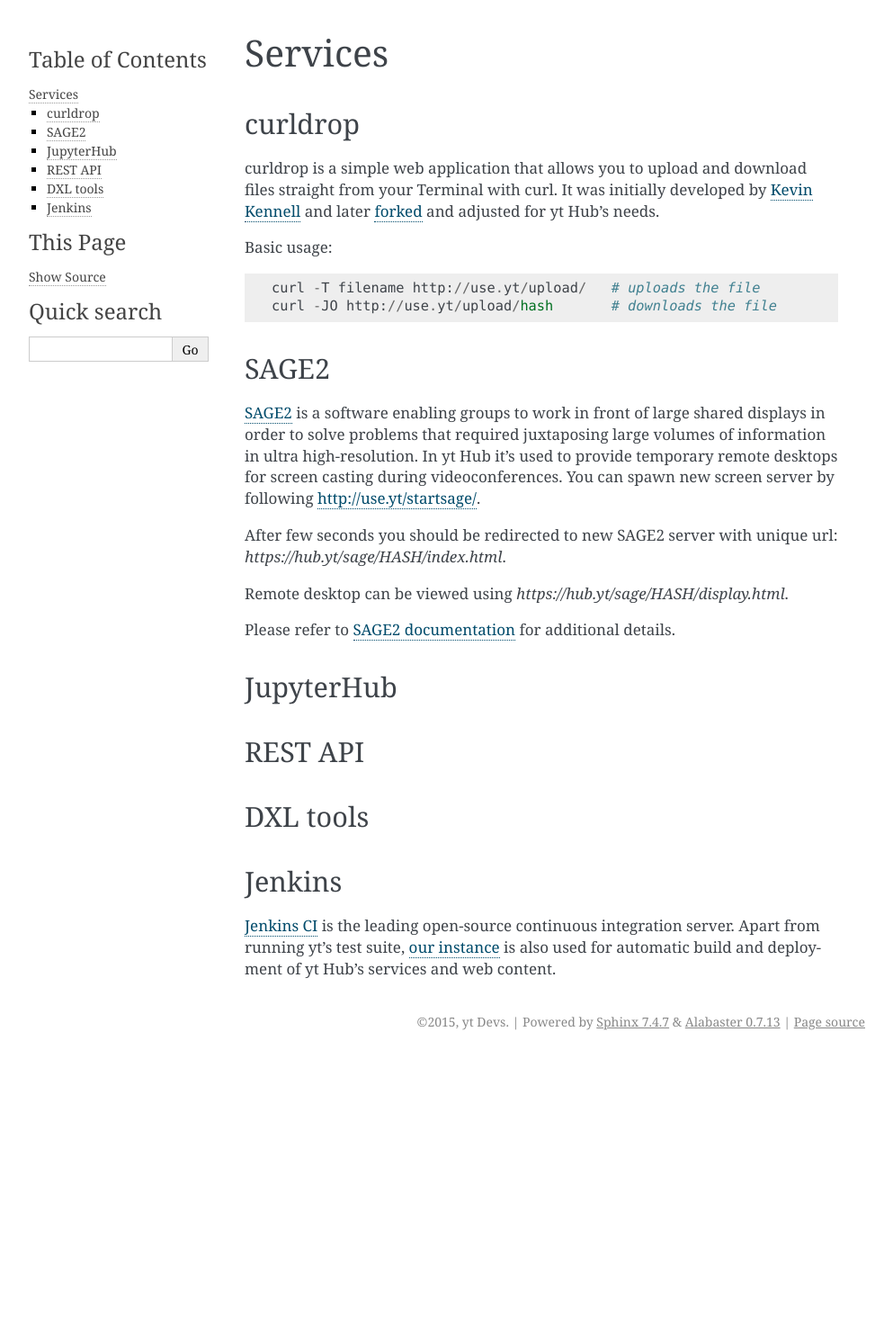
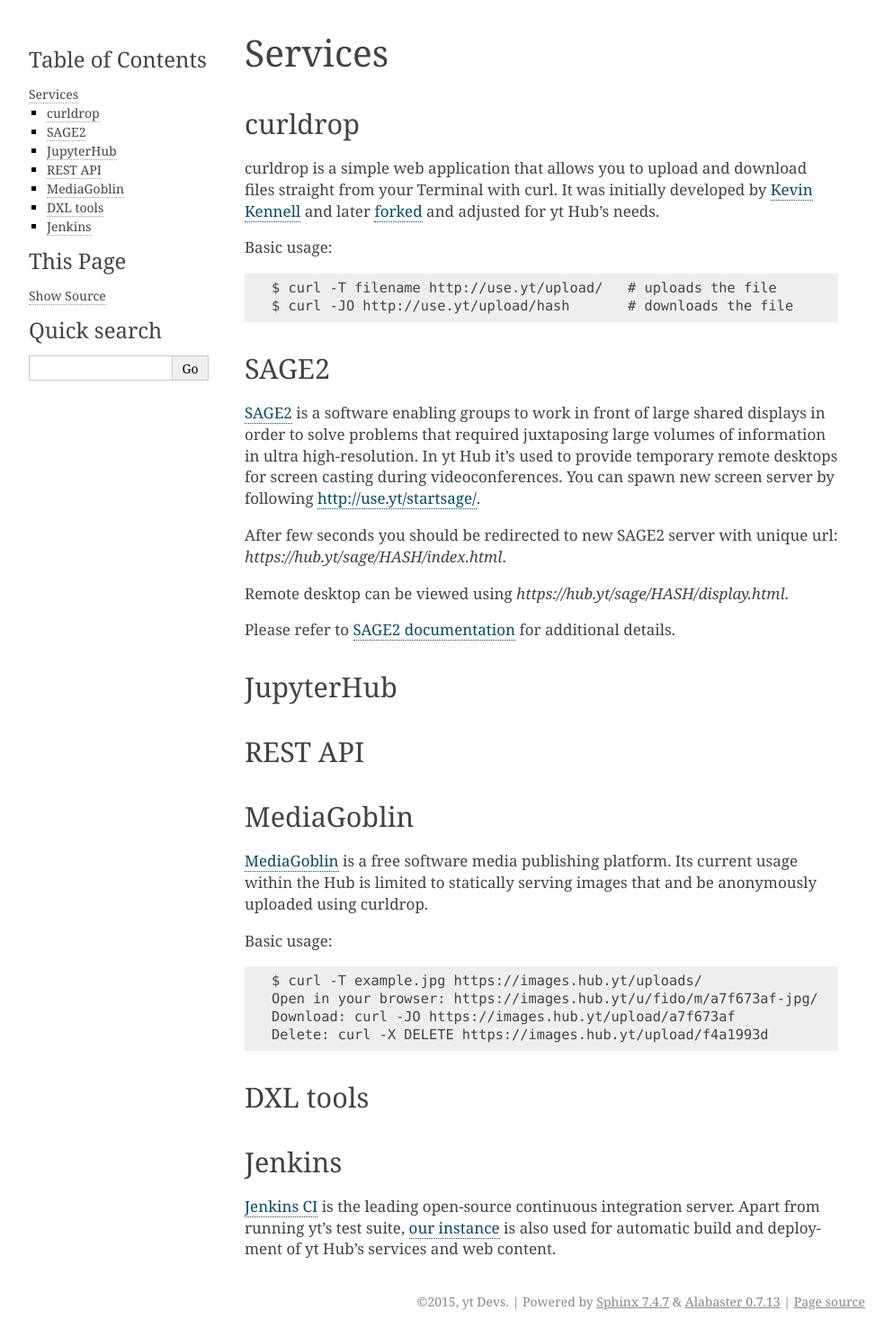
Before and after one commit to munkm/ythub-docs, a Sphinx documentation site: the page built from source/services.rst, in a window 1280 px wide. Shown: the whole page at 90% size, without its empty margins (148-1141 px from the left). Built offline with Sphinx 7.4.7, drawn with Linux system fonts in a browser that asks for light colours; before the commit the page ends 1175 px from its top, so only the background shows below that.

Commit message:
Add remark about MediaGoblin

```diff
--- a/source/services.rst
+++ b/source/services.rst
@@ -11,8 +11,8 @@ files straight from your Terminal with curl.  It was initially developed by
 
 Basic usage::
 
-    curl -T filename http://use.yt/upload/   # uploads the file
-    curl -JO http://use.yt/upload/hash       # downloads the file
+    $ curl -T filename http://use.yt/upload/   # uploads the file
+    $ curl -JO http://use.yt/upload/hash       # downloads the file
 
 SAGE2
 -----
@@ -38,6 +38,20 @@ JupyterHub
 REST API
 --------
 
+MediaGoblin
+-----------
+`MediaGoblin <http://mediagoblin.org/>`_ is a free software media publishing
+platform. Its current usage within the Hub is limited to statically serving
+images that and be anonymously uploaded using curldrop.
+
+Basic usage::
+
+   $ curl -T example.jpg https://images.hub.yt/uploads/
+   Open in your browser: https://images.hub.yt/u/fido/m/a7f673af-jpg/
+   Download: curl -JO https://images.hub.yt/upload/a7f673af
+   Delete: curl -X DELETE https://images.hub.yt/upload/f4a1993d
+
+
 DXL tools
 ---------
 
```
